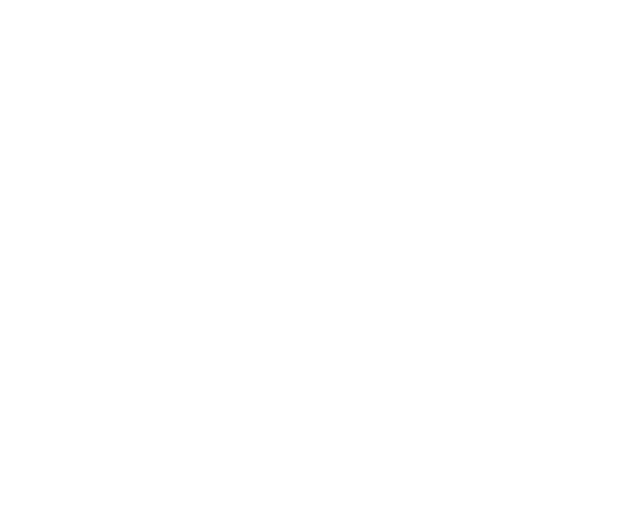
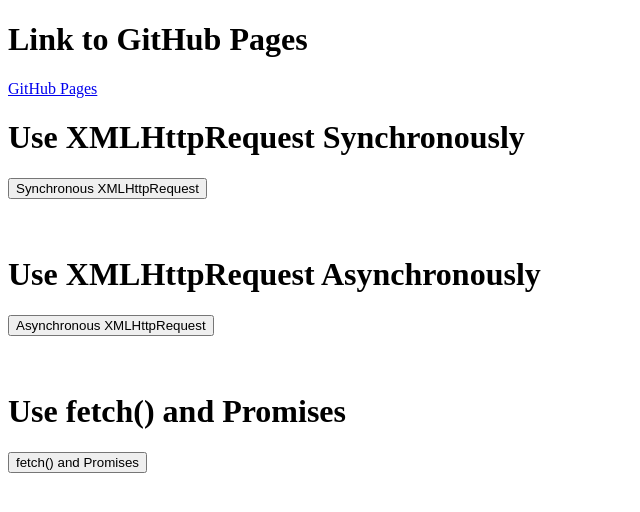
Before and after one commit to CallumOB/rwat-lab4, a plain HTML site: page index.html in a window 1280 px wide. Shown: the whole page, without its empty margins (0-640 px from the left). Drawn offline with Linux system fonts and the light colour scheme.

Commit message:
All parts completed

```diff
--- a/index.html
+++ b/index.html
@@ -6,6 +6,27 @@
     <title>RWAT Lab 4</title>
   </head>
   <body>
+    <h1>Link to GitHub Pages</h1>
+    <a href="https://callumob.github.io/rwat-lab4/">GitHub Pages</a>
+
+    <h1>Use XMLHttpRequest Synchronously</h1>
+    <button onclick="useSynchronousRequest()">
+      Synchronous XMLHttpRequest
+    </button>
+    <div id="xml-synchronous"></div>
+    <br /><br />
+
+    <h1>Use XMLHttpRequest Asynchronously</h1>
+    <button onclick="useAsynchronousRequest()">
+      Asynchronous XMLHttpRequest
+    </button>
+    <div id="xml-asynchronous"></div>
+    <br /><br />
+
+    <h1>Use fetch() and Promises</h1>
+    <button onclick="useFetch()">fetch() and Promises</button>
+    <div id="promises"></div>
+
     <script src="script.js"></script>
   </body>
 </html>
--- a/script.js
+++ b/script.js
@@ -1,3 +1,14 @@
+let table;
+let tableHeadings;
+let tableRows;
+
+// The same headings will be used for the 3 parts
+tableHeadings = `<tr>
+                  <th>Name</th>
+                  <th>Surname</th>
+                  <th>ID</th>
+                </tr>`;
+
 // Part 1: XMLHttpRequest used synchronously
 const makeSynchronousRequest = (path) => {
   const request = new XMLHttpRequest();
@@ -10,15 +21,6 @@ const makeSynchronousRequest = (path) => {
 
   return null;
 };
-
-let data1Location = JSON.parse(makeSynchronousRequest("./reference.json"));
-// data1 is retrieved using the data location in reference.json
-let data1 = JSON.parse(
-  makeSynchronousRequest("./" + data1Location.data_location)
-);
-let data2 = JSON.parse(makeSynchronousRequest(data1.data_location));
-// The filename of data3 is known to us
-let data3 = JSON.parse(makeSynchronousRequest("./data3.json"));
 
 const mergeData = (data1, data2, data3) => {
   const combinedData = [...data1.data, ...data2.data, ...data3.data];
@@ -35,12 +37,39 @@ const mergeData = (data1, data2, data3) => {
   return newData;
 };
 
+const useSynchronousRequest = () => {
+  let data1Location = JSON.parse(makeSynchronousRequest("./reference.json"));
+  // data1 is retrieved using the data location in reference.json
+  let data1 = JSON.parse(
+    makeSynchronousRequest("./" + data1Location.data_location)
+  );
+  let data2 = JSON.parse(makeSynchronousRequest(data1.data_location));
+  // The filename of data3 is known to us
+  let data3 = JSON.parse(makeSynchronousRequest("./data3.json"));
+
   let mergedData = mergeData(data1, data2, data3);
   console.log("Merged Data using synchronous XMLHttpRequest\n", mergedData);
+
+  table = document.createElement("table");
+  tableRows = mergedData
+    .map((student) => {
+      return `<tr>
+              <td>${student.name}</td>
+              <td>${student.surname}</td>
+              <td>${student.id}</td>
+            </tr>`;
+    })
+    .join("");
+
+  table.innerHTML = tableHeadings + tableRows;
+  let div = document.getElementById("xml-synchronous");
+  div.appendChild(table);
+};
 
 // Part 2: XMLHttpRequest used Asynchronously with Callbacks
 const makeAsynchronousRequest = (path, callback) => {
   const request = new XMLHttpRequest();
+  // The callback is called once this function completes.
   request.callback = callback;
   request.onload = () => {
     request.callback.apply(request, request.arguments);
@@ -48,7 +77,8 @@ const makeAsynchronousRequest = (path, callback) => {
   request.onerror = () => {
     console.error(request.statusText);
   };
-  request.open("GET", path, true);
+  // The "./" indicates it's a local file being retrieved.
+  request.open("GET", "./" + path, true);
   request.send(null);
 };
 
@@ -56,36 +86,84 @@ function getResponse() {
   return this.responseText;
 }
 
+// In this function, the calls to makeAsynchronourRequest() are nested so they complete in the correct order.
+const useAsynchronousRequest = () => {
+  let data1Location, data1, data2, data3, mergedData;
   makeAsynchronousRequest("./reference.json", function () {
-  data1Location = getResponse.call(this);
-});
+    data1Location = JSON.parse(getResponse.call(this));
     makeAsynchronousRequest(data1Location.data_location, function () {
-  data1 = getResponse.call(this);
-});
+      data1 = JSON.parse(getResponse.call(this));
       makeAsynchronousRequest(data1.data_location, function () {
-  data2 = getResponse.call(this);
-});
+        data2 = JSON.parse(getResponse.call(this));
         makeAsynchronousRequest("./data3.json", function () {
-  data3 = getResponse.call(this);
-});
-
+          data3 = JSON.parse(getResponse.call(this));
           mergedData = mergeData(data1, data2, data3);
           console.log("Merged Data using Async XMLHttpRequest\n", mergedData);
 
+          table = document.createElement("table");
+          tableRows = mergedData
+            .map((student) => {
+              return `<tr>
+              <td>${student.name}</td>
+              <td>${student.surname}</td>
+              <td>${student.id}</td>
+            </tr>`;
+            })
+            .join("");
+
+          table.innerHTML = tableHeadings + tableRows;
+          let div = document.getElementById("xml-asynchronous");
+          div.appendChild(table);
+        });
+      });
+    });
+  });
+};
+
 // Part 3: Using fetch() and promises
-const getDataLocation = async (path) => {
+const fetchData = async (path) => {
   try {
     const response = await fetch(path);
     if (!response.ok) {
       throw new Error("File could not be retrieved");
     }
     const jsonData = await response.json();
-    return jsonData.data_location;
+    return jsonData;
   } catch (error) {
     console.error("File could not be retrieved: ", error);
   }
 };
 
-getDataLocation("./reference.json").then((dataLocation) => {
-  console.log(dataLocation);
+// Similarly to part 2, the calls to useFetch() are nested so they complete in the correct order
+const useFetch = () => {
+  let data1Location, data1, data2, data3, mergedData;
+  fetchData("./reference.json").then((jsonData) => {
+    data1Location = jsonData;
+    fetchData(data1Location.data_location).then((jsonData) => {
+      data1 = jsonData;
+      fetchData(data1.data_location).then((jsonData) => {
+        data2 = jsonData;
+        fetchData("./data3.json").then((jsonData) => {
+          data3 = jsonData;
+          mergedData = mergeData(data1, data2, data3);
+          console.log("Merged Data using fetch() and Promises\n", mergedData);
+
+          table = document.createElement("table");
+          tableRows = mergedData
+            .map((student) => {
+              return `<tr>
+              <td>${student.name}</td>
+              <td>${student.surname}</td>
+              <td>${student.id}</td>
+            </tr>`;
+            })
+            .join("");
+
+          table.innerHTML = tableHeadings + tableRows;
+          let div = document.getElementById("promises");
+          div.appendChild(table);
         });
+      });
+    });
+  });
+};
```
Lines whose indentation alone changed are shown as unchanged.
